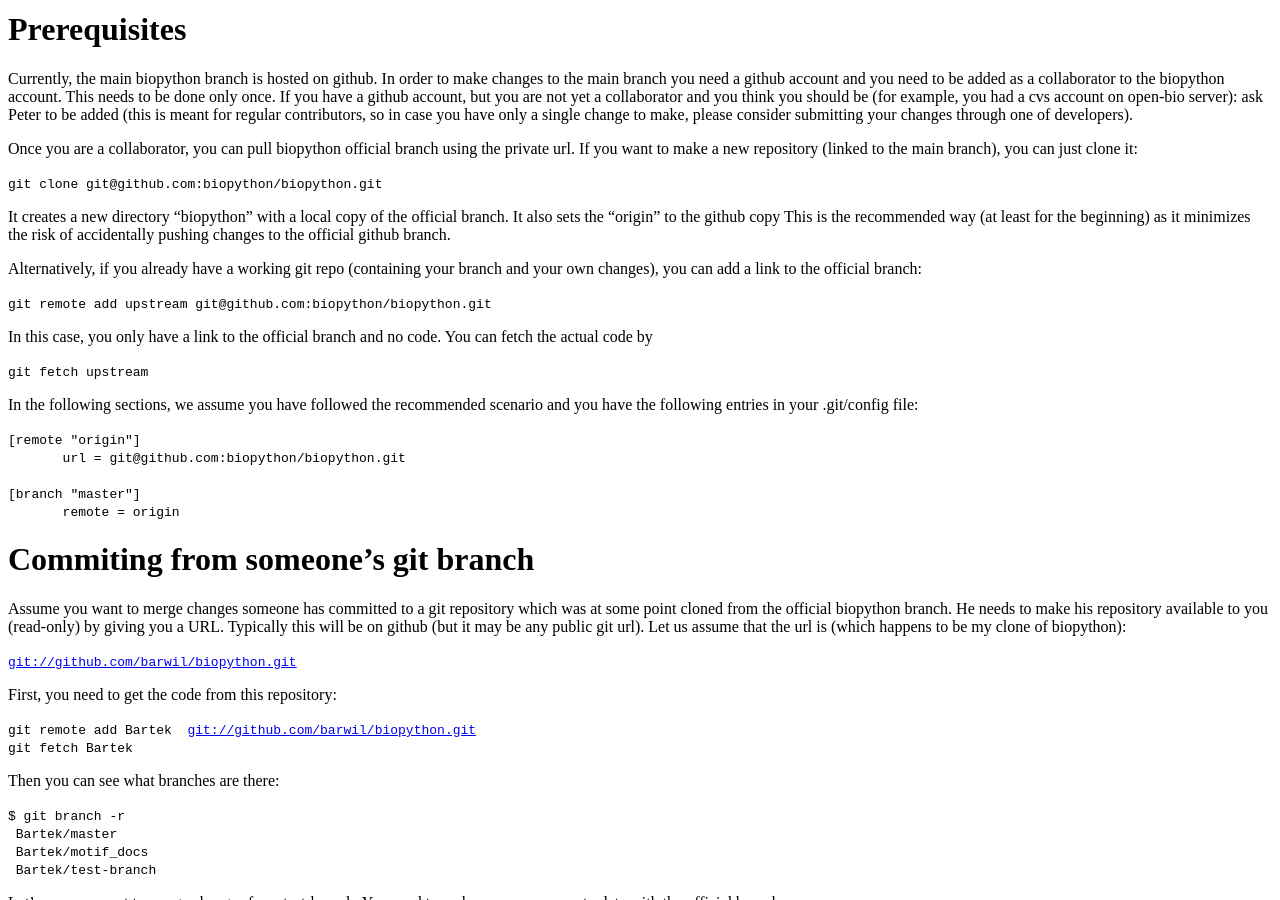
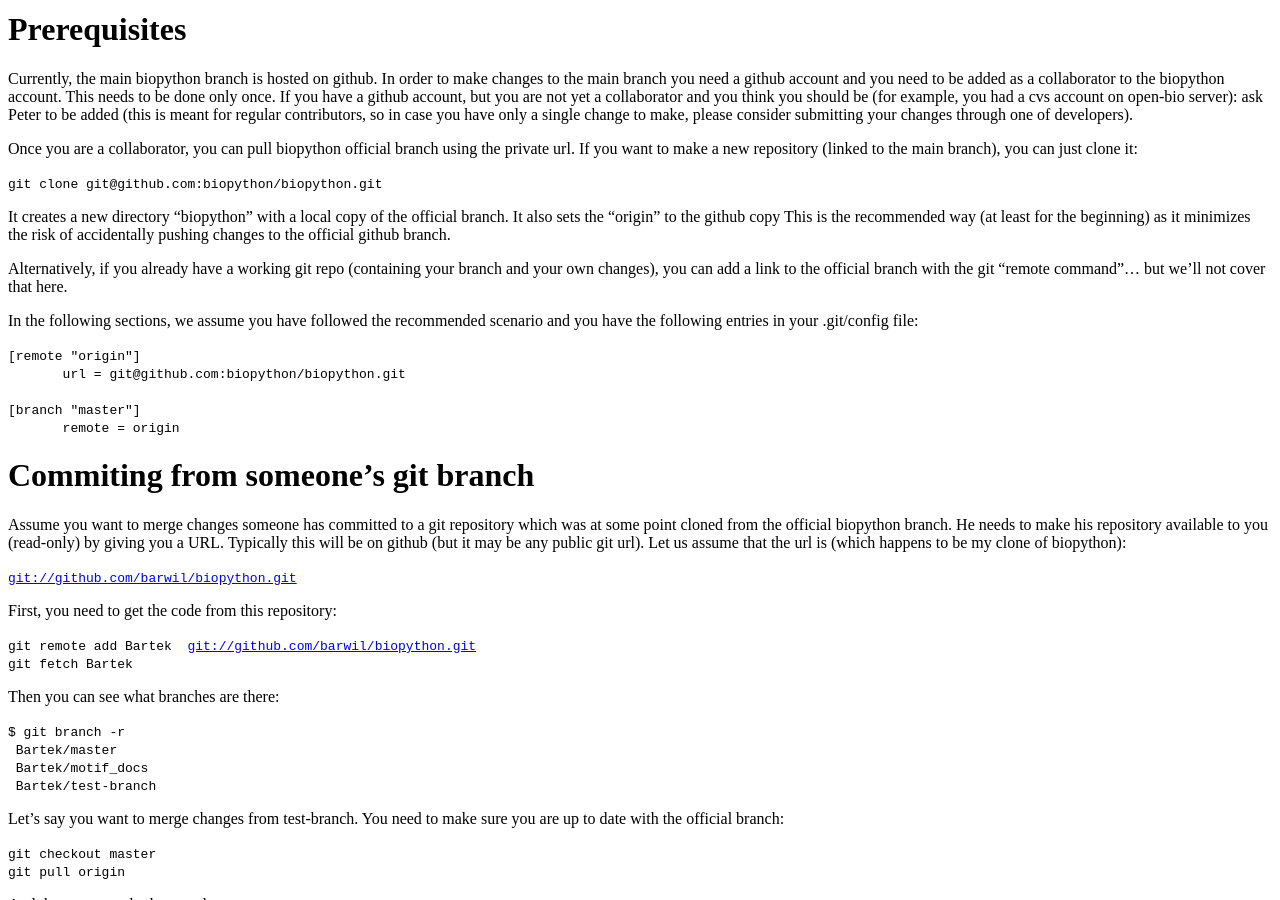
Before and after one commit to biopython/biopython.github.io, a Jekyll site: the page built from wiki/GitUsage.md, in a window 1280 px wide and 900 px high, scrolled down 5343 px. Built offline with Jekyll 4.4.1, drawn with Linux system fonts in a browser that asks for light colours.

Commit message:
/* Prerequisites */ Omit optional complicated bit for clarity

```diff
--- a/wiki/GitUsage.md
+++ b/wiki/GitUsage.md
@@ -450,14 +450,8 @@ recommended way (at least for the beginning) as it minimizes the risk of
 accidentally pushing changes to the official github branch.
 
 Alternatively, if you already have a working git repo (containing your
-branch and your own changes), you can add a link to the official branch:
-
-`git remote add upstream git@github.com:biopython/biopython.git`
-
-In this case, you only have a link to the official branch and no code.
-You can fetch the actual code by
-
-`git fetch upstream`
+branch and your own changes), you can add a link to the official branch
+with the git "remote command"... but we'll not cover that here.
 
 In the following sections, we assume you have followed the recommended
 scenario and you have the following entries in your .git/config file:
```
Also changed, not shown: 1 other file.
